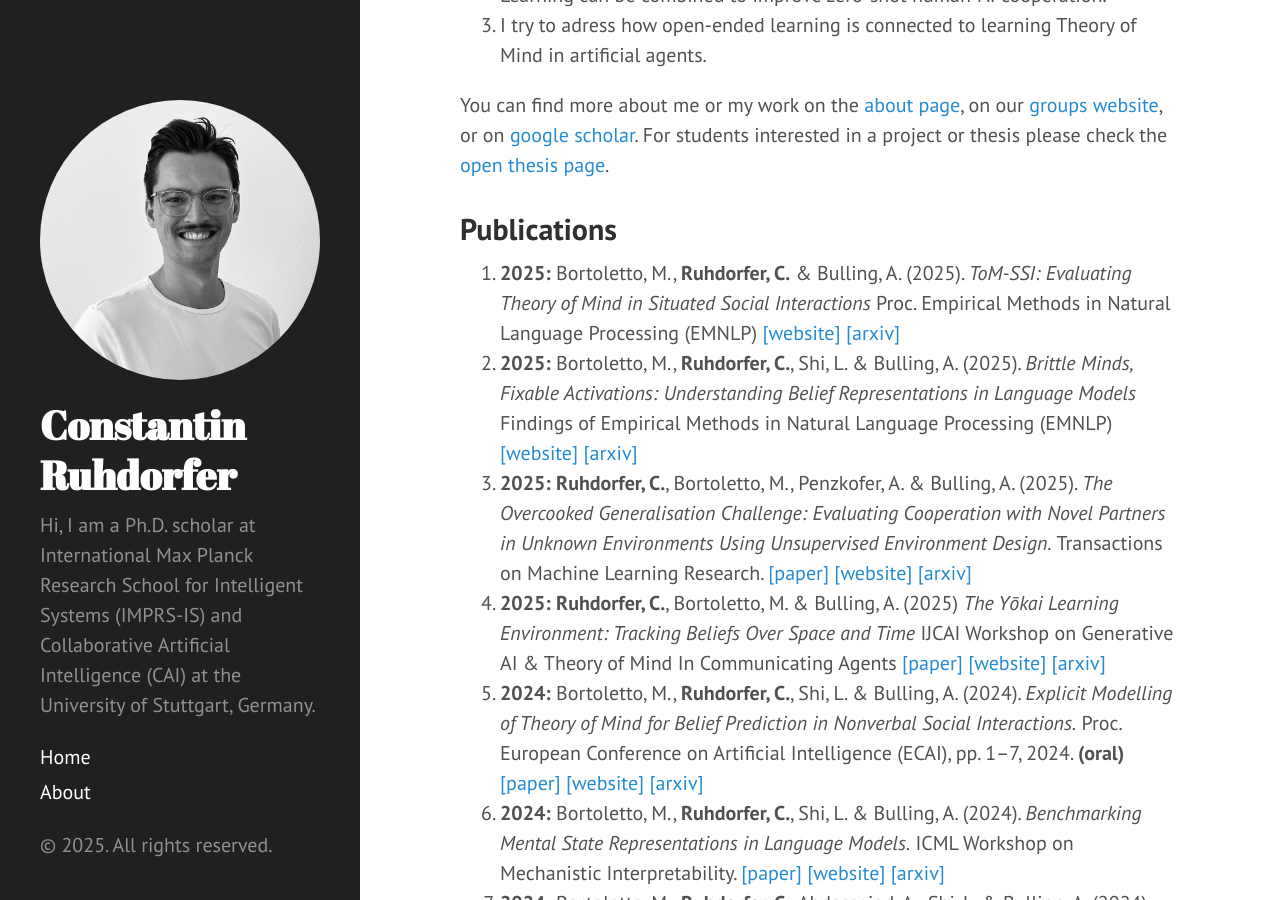
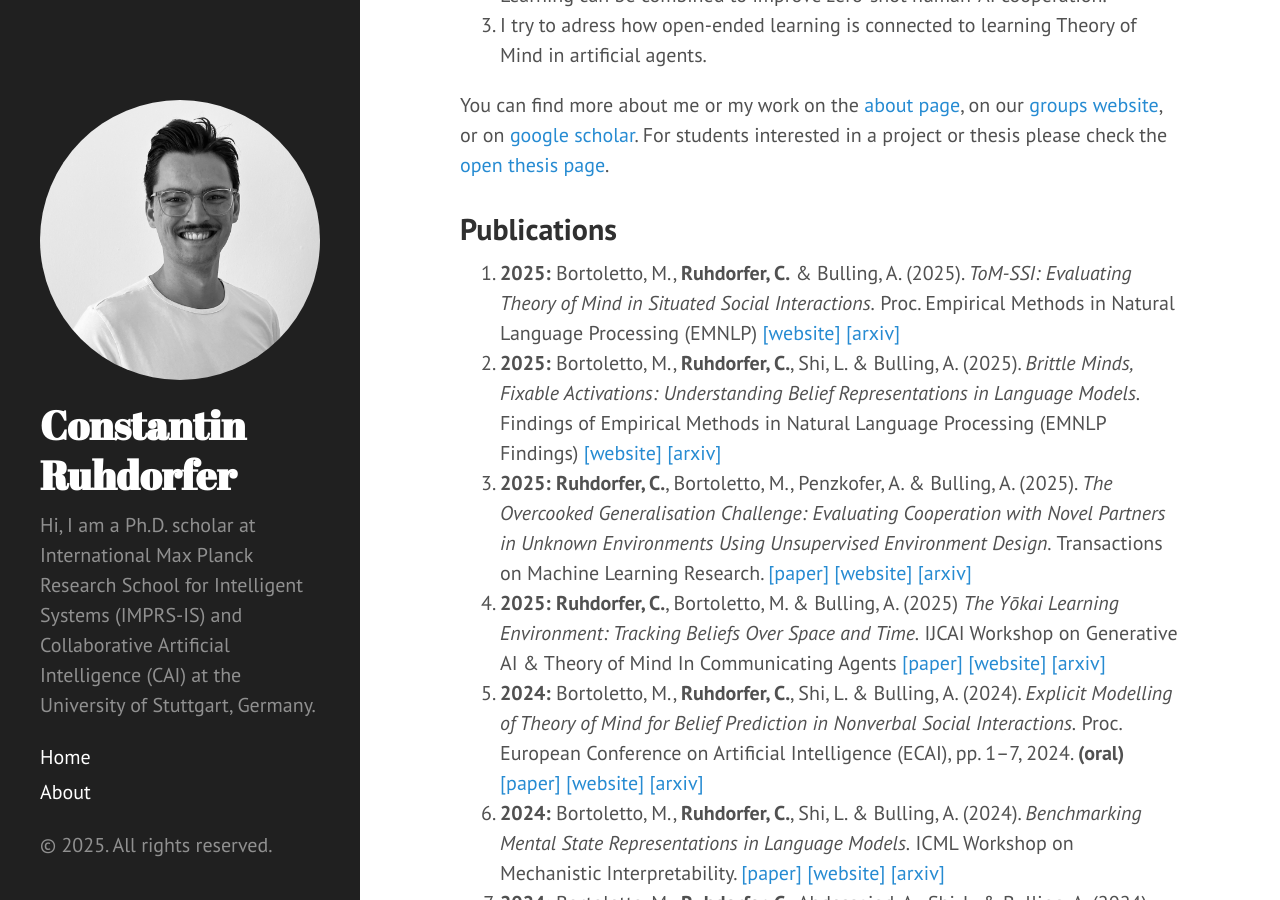
Before and after one commit to ConstantinRuhdorfer/constantinruhdorfer.github.io, a Jekyll site: the page built from index.html, in a window 1280 px wide and 900 px high, scrolled down 682 px. Built offline with Jekyll 4.4.1, drawn with Linux system fonts in a browser that asks for light colours; the list of posts is cut into pages by our own code.

Commit message:
Update index.html

```diff
--- a/index.html
+++ b/index.html
@@ -26,10 +26,10 @@
 <h2 class="post-title">Publications</h2>
 
 <ol>
-  <li><b>2025:</b> Bortoletto, M., <b>Ruhdorfer, C.</b> & Bulling, A. (2025). <i>ToM-SSI: Evaluating Theory of Mind in Situated Social Interactions</i> Proc. Empirical Methods in Natural Language Processing (EMNLP) <a href="https://collaborative-ai.org/publications/bortoletto25_emnlp/">[website]</a> <a href="https://www.arxiv.org/abs/2509.05066">[arxiv]</a> </li>
-  <li><b>2025:</b> Bortoletto, M., <b>Ruhdorfer, C.</b>, Shi, L. & Bulling, A. (2025). <i>Brittle Minds, Fixable Activations: Understanding Belief Representations in Language Models</i> Findings of Empirical Methods in Natural Language Processing (EMNLP) <a href="https://collaborative-ai.org/publications/bortoletto25_femnlp/">[website]</a> <a href="https://arxiv.org/abs/2406.17513">[arxiv]</a></li>
+  <li><b>2025:</b> Bortoletto, M., <b>Ruhdorfer, C.</b> & Bulling, A. (2025). <i>ToM-SSI: Evaluating Theory of Mind in Situated Social Interactions.</i> Proc. Empirical Methods in Natural Language Processing (EMNLP) <a href="https://collaborative-ai.org/publications/bortoletto25_emnlp/">[website]</a> <a href="https://www.arxiv.org/abs/2509.05066">[arxiv]</a> </li>
+  <li><b>2025:</b> Bortoletto, M., <b>Ruhdorfer, C.</b>, Shi, L. & Bulling, A. (2025). <i>Brittle Minds, Fixable Activations: Understanding Belief Representations in Language Models.</i> Findings of Empirical Methods in Natural Language Processing (EMNLP Findings) <a href="https://collaborative-ai.org/publications/bortoletto25_femnlp/">[website]</a> <a href="https://arxiv.org/abs/2406.17513">[arxiv]</a></li>
   <li><b>2025:</b> <b>Ruhdorfer, C.</b>, Bortoletto, M., Penzkofer, A. & Bulling, A. (2025). <i>The Overcooked Generalisation Challenge: Evaluating Cooperation with Novel Partners in Unknown Environments Using Unsupervised Environment Design.</i> Transactions on Machine Learning Research. <a href="https://openreview.net/pdf?id=K2KtcMlW6j">[paper]</a> <a href="https://www.collaborative-ai.org/publications/ruhdorfer2024_arxiv/">[website]</a> <a href="https://arxiv.org/abs/2406.17949">[arxiv]</a></li>
-  <li><b>2025:</b> <b>Ruhdorfer, C.</b>, Bortoletto, M. & Bulling, A. (2025) <i>The Yōkai Learning Environment: Tracking Beliefs Over Space and Time</i> IJCAI Workshop on Generative AI & Theory of Mind In Communicating Agents <a href="https://tomworkshop.github.io/assets/acceptedPapers/1_Yokai_Learning_Environment.pdf">[paper]</a> <a href="https://collaborative-ai.org/publications/ruhdorfer25_ijcaiw/">[website]</a> <a href="https://arxiv.org/abs/2508.12480">[arxiv]</a></li> </li>
+  <li><b>2025:</b> <b>Ruhdorfer, C.</b>, Bortoletto, M. & Bulling, A. (2025) <i>The Yōkai Learning Environment: Tracking Beliefs Over Space and Time.</i> IJCAI Workshop on Generative AI & Theory of Mind In Communicating Agents <a href="https://tomworkshop.github.io/assets/acceptedPapers/1_Yokai_Learning_Environment.pdf">[paper]</a> <a href="https://collaborative-ai.org/publications/ruhdorfer25_ijcaiw/">[website]</a> <a href="https://arxiv.org/abs/2508.12480">[arxiv]</a></li> </li>
   <li><b>2024:</b> Bortoletto, M., <b>Ruhdorfer, C.</b>, Shi, L. & Bulling, A. (2024). <i>Explicit Modelling of Theory of Mind for Belief Prediction in Nonverbal Social Interactions.</i> Proc. European Conference on Artificial Intelligence (ECAI), pp. 1–7, 2024. <b>(oral)</b> <a href="https://collaborative-ai.org/publications/bortoletto24_ecai.pdf">[paper]</a> <a href="https://www.collaborative-ai.org/publications/bortoletto24_ecai/">[website]</a> <a href="https://arxiv.org/abs/2407.06762">[arxiv]</a></li>
   <li><b>2024:</b> Bortoletto, M., <b>Ruhdorfer, C.</b>, Shi, L. & Bulling, A. (2024). <i>Benchmarking Mental State Representations in Language Models.</i> ICML Workshop on Mechanistic Interpretability. <a href="https://www.collaborative-ai.org/publications/bortoletto24_icmlw.pdf">[paper]</a> <a href="https://www.collaborative-ai.org/publications/bortoletto24_icmlw/">[website]</a> <a href="https://arxiv.org/abs/2406.17513v1">[arxiv]</a></li>
   <li><b>2024:</b> Bortoletto, M., <b>Ruhdorfer, C.</b>, Abdessaied, A., Shi, L. & Bulling, A. (2024). <i>Limits of Theory of Mind Modelling in Dialogue-Based Collaborative Plan Acquisition.</i> Proc. 62nd Annual Meeting of the Association for Computational Linguistics (ACL), pp. 1–16, 2024. <a href="https://www.collaborative-ai.org/publications/bortoletto24_acl.pdf">[paper]</a> <a href="https://www.collaborative-ai.org/publications/bortoletto24_acl/">[website]</a> <a href="https://arxiv.org/abs/2405.12621">[arxiv]</a> <a href="https://aclanthology.org/2024.acl-long.266/">[acl]</a></li>
```
